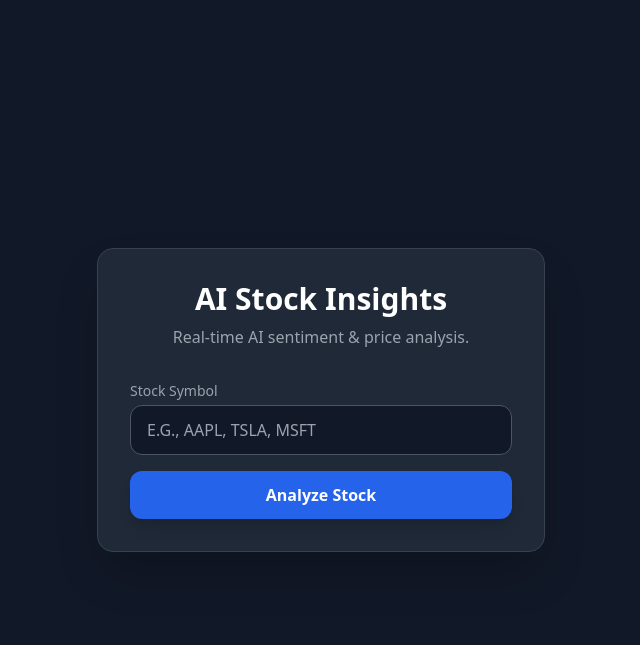
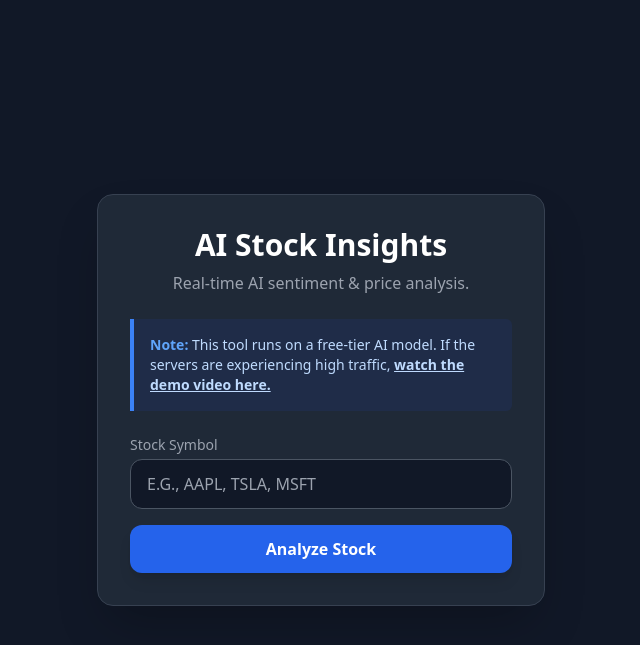
Before and after one commit to vivekro073/ai-quant-terminal, a Flask app: page / in a window 1280 px wide. Shown: the top 645 px of the page, without its empty margins (319-959 px from the left). Run offline with Flask 3, Linux system fonts and the light colour scheme; some libraries are stand-ins or nearby versions.

Commit message:
Added error handling for API over usage limit.

```diff
--- a/app.py
+++ b/app.py
@@ -14,13 +14,17 @@ def home():
 @app.route('/analyze', methods=["POST"])
 def analyze():
     ticker = request.form.get("ticker").upper()
-    history, recent_news, x_data, y_data = get_stock_data(ticker)
-    news_titles = [article["content"]["title"] for article in recent_news[:3]]
-    raw_ai_response = analyze_stock(ticker, history['Close'].to_string(), "\n".join(news_titles))
-    formatted_report = markdown.markdown(raw_ai_response)
+    try:
+        history, recent_news, x_data, y_data = get_stock_data(ticker)
+        news_titles = [article["content"]["title"] for article in recent_news[:3]]
+        raw_ai_response = analyze_stock(ticker, history['Close'].to_string(), "\n".join(news_titles))
+        formatted_report = markdown.markdown(raw_ai_response)
+        return render_template("analysis.html", report=formatted_report, ticker=ticker, x_data=json.dumps(x_data), y_data=json.dumps(y_data))
 
-    return render_template("analysis.html", report=formatted_report, ticker=ticker, x_data=json.dumps(x_data), y_data=json.dumps(y_data))
-
+    except Exception as e:
+        print(f"API Error: {e}")
+        error_msg = "The AI server is experiencing heavy traffic right now. Please wait a moment and try again."
+        return render_template('index.html', error=error_msg)
 
 if __name__ == "__main__":
     port = int(os.environ.get("PORT", 5001))
--- a/templates/index.html
+++ b/templates/index.html
@@ -10,7 +10,18 @@
 
     <div class="max-w-md w-full bg-gray-800 rounded-2xl shadow-2xl p-8 border border-gray-700">
         <h1 class="text-3xl font-bold text-center mb-2">AI Stock Insights</h1>
-        <p class="text-gray-400 text-center mb-8">Real-time AI sentiment & price analysis.</p>
+        <p class="text-gray-400 text-center mb-6">Real-time AI sentiment & price analysis.</p>
+
+        <div class="bg-blue-900/20 border-l-4 border-blue-500 p-4 mb-6 text-sm text-blue-200 rounded-r-md">
+            <strong class="font-semibold text-blue-400">Note:</strong> This tool runs on a free-tier AI model. If the servers are experiencing high traffic,
+            <a href="https://youtu.be/JHOmjgS5EE8" target="_blank" class="font-bold underline hover:text-blue-300 transition-colors">watch the demo video here.</a>
+        </div>
+
+        {% if error %}
+        <div class="bg-red-900/20 border-l-4 border-red-500 p-4 mb-6 text-sm text-red-200 rounded-r-md">
+            <strong class="font-semibold text-red-400">Connection Failed:</strong> {{ error }}
+        </div>
+        {% endif %}
 
         <form action="/analyze" method="POST" class="flex flex-col gap-4">
             <div>
```
